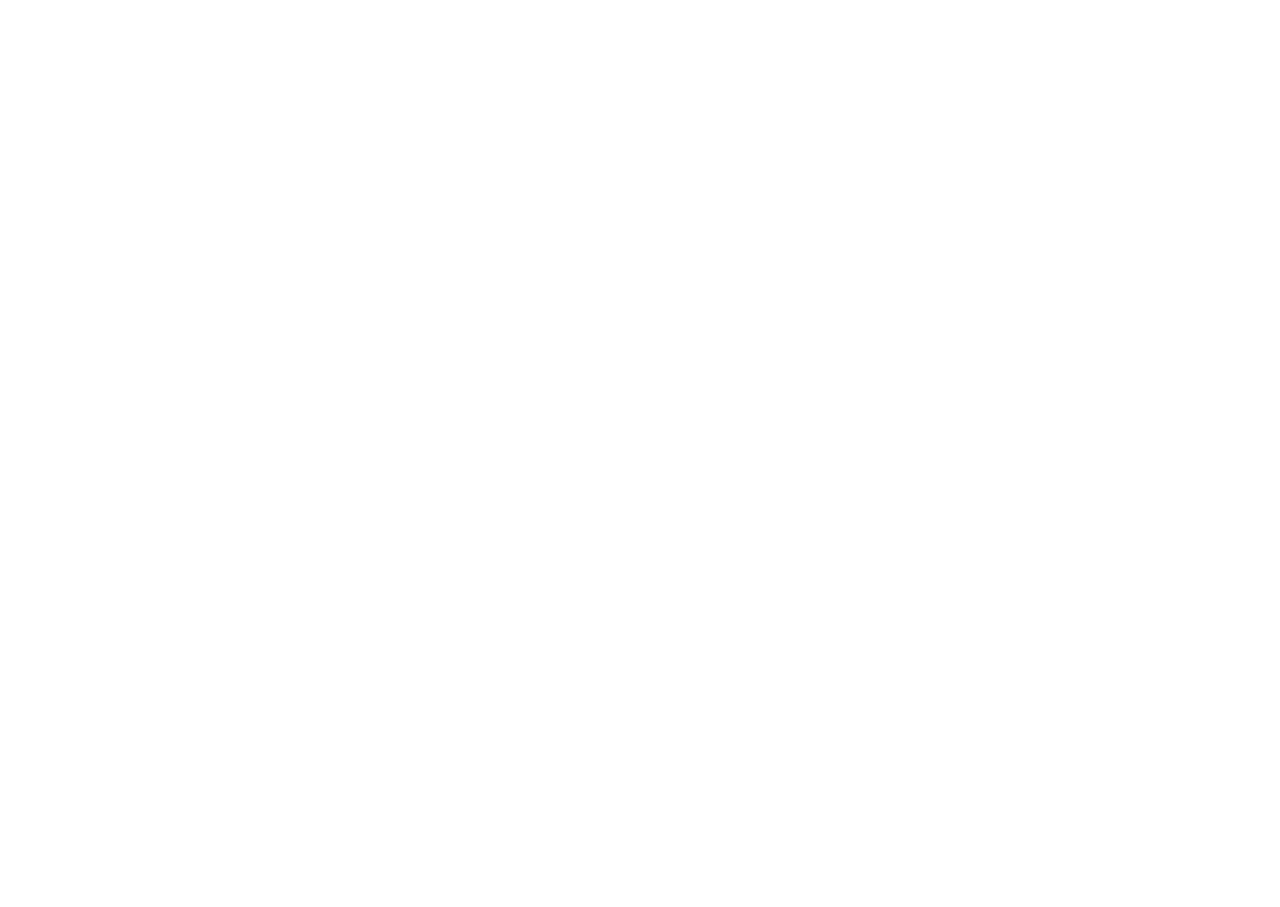
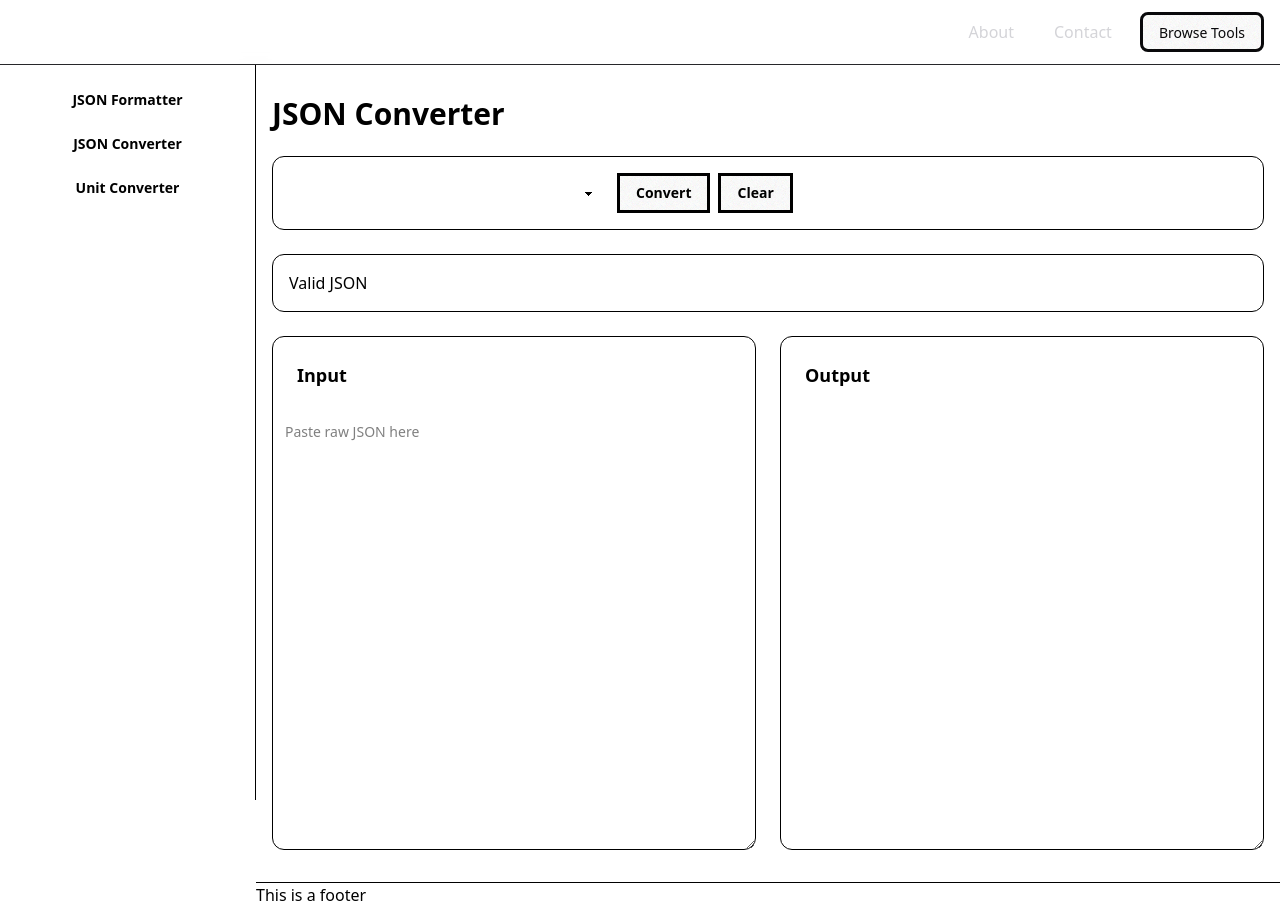
Before and after one commit to lazy-snorlax/webtools, a Vue app: page /json-converter in a window 1280 px wide. Before the commit this address had no page. Before the commit the page ends 800 px from the top, so only its background shows below. Built offline with nearby package versions, Linux system fonts and the light colour scheme.

Commit message:
update routes + fix spelling mistake

```diff
--- a/src/components/Sidebar.vue
+++ b/src/components/Sidebar.vue
@@ -3,8 +3,8 @@
         <div class="mb-6">
             <div class="space-y-1">
                 <router-link :to="'/json-formatter'" class="group flex items-center gap-3 rounded-lc px-3 py-2 text-sm btn btn-ghost">JSON Formatter</router-link>
-                <router-link :to="'/json-convertor'" class="group flex items-center gap-3 rounded-lc px-3 py-2 text-sm btn btn-ghost">JSON Convertor</router-link>
-                <router-link :to="'/measurement-convertor'" class="group flex items-center gap-3 rounded-lc px-3 py-2 text-sm btn btn-ghost">Unit Convertor</router-link>
+                <router-link :to="'/json-converter'" class="group flex items-center gap-3 rounded-lc px-3 py-2 text-sm btn btn-ghost">JSON Converter</router-link>
+                <router-link :to="'/unit-converter'" class="group flex items-center gap-3 rounded-lc px-3 py-2 text-sm btn btn-ghost">Unit Converter</router-link>
             </div>
         </div>
     </div>
--- a/src/pages/JsonConvertor.vue
+++ b/src/pages/JsonConverter.vue
@@ -1,6 +1,6 @@
 <template>
     <section class="space-y-6">
-    <h2 class="text-3xl font-bold">JSON Convertor</h2>
+    <h2 class="text-3xl font-bold">JSON Converter</h2>
 
     <!-- Controls -->
     <div class="rounded-xl border backdrop-blur-sm">
```
Also changed, not shown: src/router/index.ts (+6 -6 lines).
